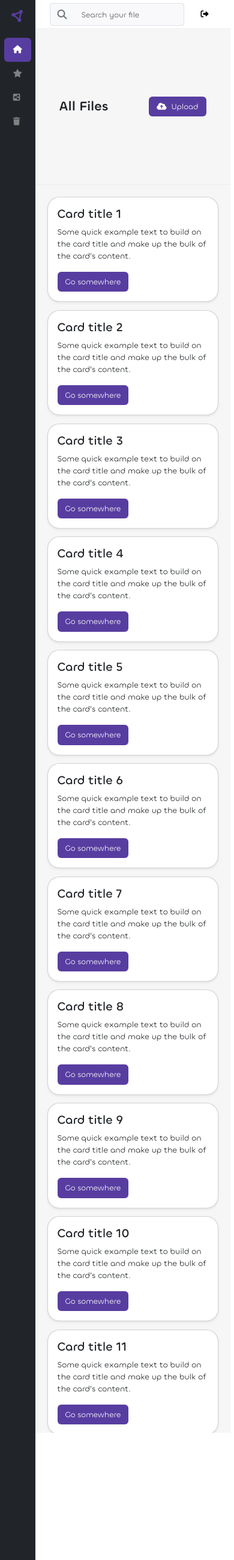
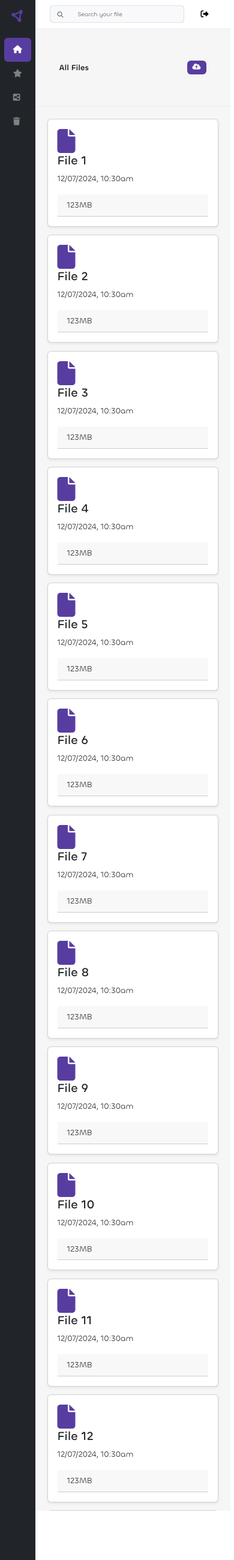
Before and after one commit to Chixide1/Cloudstore, a Django app: page /dashboard/ in a window 390 px wide. Shown: the whole page at 60% size. Run offline with Django 5.2, Linux system fonts and the light colour scheme; style sheets or scripts are compiled from the project's sources; some libraries are stand-ins or nearby versions.

Commit message:
Changed card style

```diff
--- a/apps/filestore/templates/_dashboard.html
+++ b/apps/filestore/templates/_dashboard.html
@@ -1,14 +1,17 @@
 <div class="w-100 dashboard__upload d-flex align-items-center justify-content-between">
-    <h4 class="m-0" style="font-weight: 550;">All Files</h4>
-    <button class="btn btn--accent"><i class="fa-solid fa-cloud-arrow-up"></i><span class="ps-2">Upload</span></button>
+    <h4 class="m-0 dashboard__heading" style="font-weight: 550;">All Files</h4>
+    <button class="btn btn--accent dashboard__upload-button"><i class="fa-solid fa-cloud-arrow-up"></i><span class="ps-2">Upload</span></button>
 </div>
 <div class="dashboard">
     {% for n in test %}
-        <div class="card shadow-sm dashboard__card">
+        <div class="card shadow-sm file-card">
             <div class="card-body">
-                <h5 class="card-title">Card title {{ n }}</h5>
-                <p class="card-text">Some quick example text to build on the card title and make up the bulk of the card's content.</p>
-                <a href="#" class="btn btn--accent">Go somewhere</a>
+                <div class="">
+                    <i class="fa-solid fa-file fa-3x accent-clr"></i>
+                </div>
+                <h5 class="card-title">File {{ n }}</h5>
+                <p class="card-text">12/07/2024, 10:30am</p>
+                <p class="card-header">123MB</p>
             </div>
         </div>
     {% endfor %}
--- a/assets/sass/components/_filestore.scss
+++ b/assets/sass/components/_filestore.scss
@@ -96,10 +96,6 @@
         border-bottom: 1px solid var(--bs-gray-200);
         padding-inline: 3em;
     }
-
-    &__card {
-        border-radius: 20px;
-    }
 }
 
 @media (max-width: 768px) {
@@ -143,14 +139,39 @@
         &__logout span {
             display: none;
         }
+
+        &__searchbar {
+
+            * {
+                font-size: x-small;
+            }
+
+            input::placeholder {
+                font-size: x-small;
+            }
+        }
     }
 
     .dashboard {
         min-width: 300px;
         grid-template-columns: repeat(auto-fill, minmax(50%, auto));
+        height: 90vh;
 
-        &__card {
-            min-width: 125px;
+        &__upload {
+            height: 5vh;
+        }
+
+        &__heading {
+            font-size: small;
+        }
+
+        &__upload-button {
+            font-size: smaller;
+            padding: 2px 8px;
+
+            span {
+                display: none;
+            }
         }
     }
 }
--- a/assets/sass/components/_globals.scss
+++ b/assets/sass/components/_globals.scss
@@ -26,3 +26,8 @@ body {
     background-color: $accent-clr;
     color: white;
 }
+
+file-card {
+    border-radius: 20px;
+    min-width: 125px;
+}
```
Also changed, not shown: assets/sass/base.css (+19 -5 lines), 1 other file.
